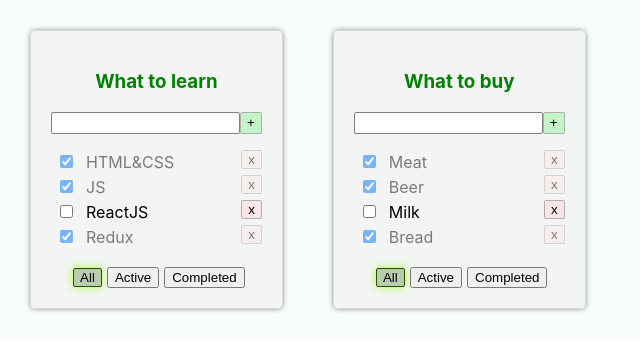
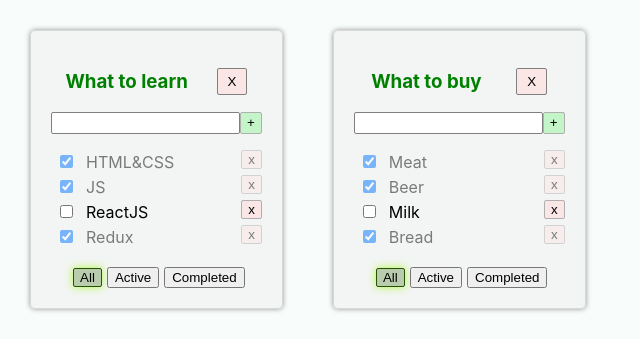
Before and after one commit to AliaksandrLiubanets/todolist, a React (Create React App) app: page / in a window 1280 px wide. Shown: the top 352 px of the page, without its empty margins (0-640 px from the left). Built offline with nearby package versions, Linux system fonts and the light colour scheme.

Commit message:
add removeTodoList on button click in Todolist.tsx

```diff
--- a/src/Style.module.css
+++ b/src/Style.module.css
@@ -59,6 +59,20 @@ h3 {
     text-align: center;
 }
 
+.title {
+    display: flex;
+    justify-content: space-around;
+    align-items: center;
+}
+
+.title__button button {
+    border-radius: 2px;
+    background-color: rgba(255, 214, 214, 0.49);
+    border: 1px solid gray;
+    text-align: center;
+    padding: 5px 10px;
+}
+
 .h3blue {
     color:rgb(2, 78, 78);
     text-shadow: 2px 2px aqua;
--- a/src/Todolist.tsx
+++ b/src/Todolist.tsx
@@ -55,7 +55,10 @@ export function Todolist(props: propsType) {
 
     return (
         <div className={s.border}>
-            <h3 className={props.title === 'Songs' ? s.h3blue : undefined}>{props.title}</h3>
+            <div className={s.title}>
+                <h3 className={props.title === 'Songs' ? s.h3blue : undefined}>{props.title}</h3>
+                <div className={s.title__button}><button onClick={() => {props.removeTodoList(props.id)}}>X</button></div>
+            </div>
             <div className={s.input_block}>
                 <input className={error ? s.error : s.normal_input}
                     value={title}
```
